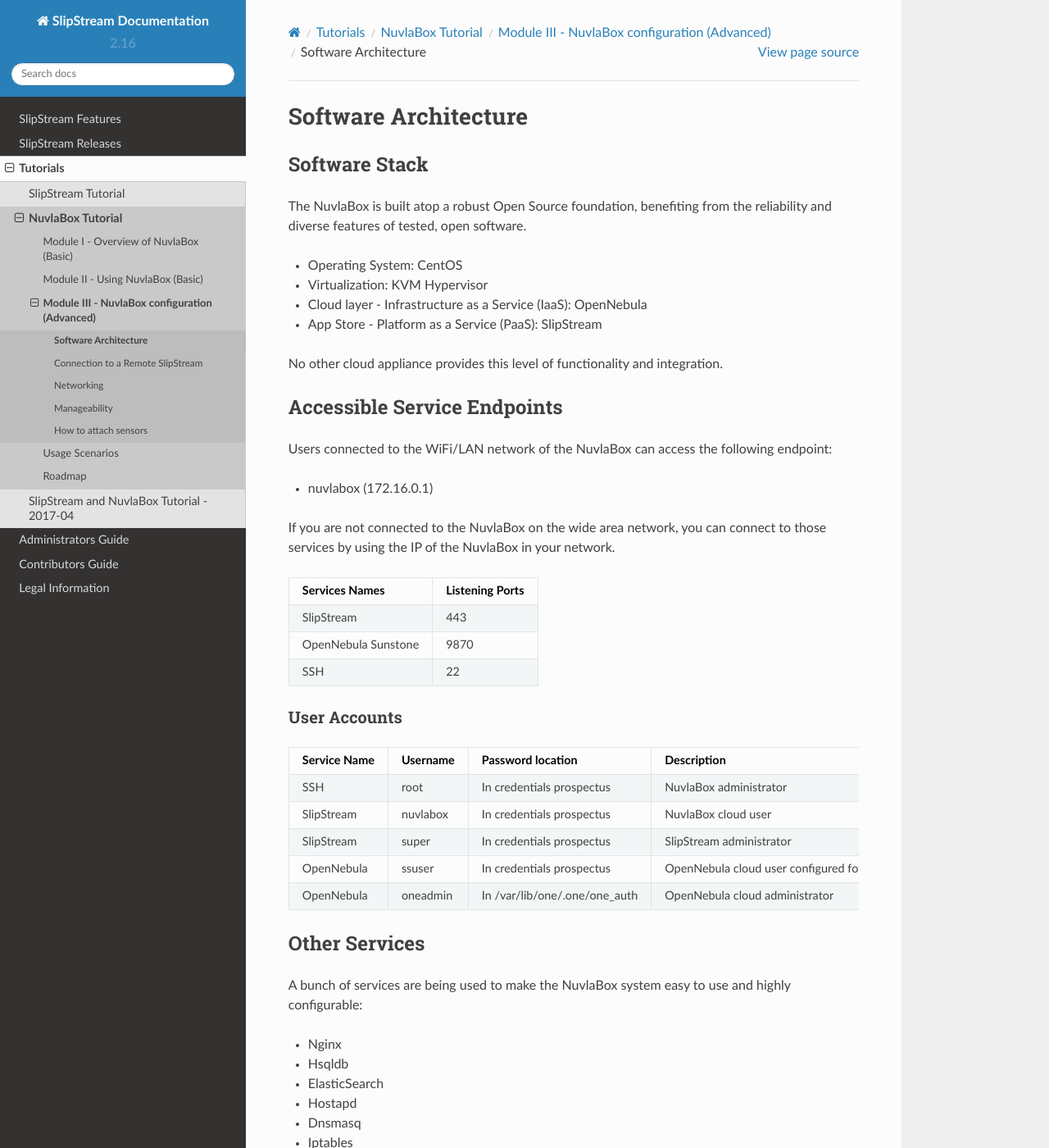
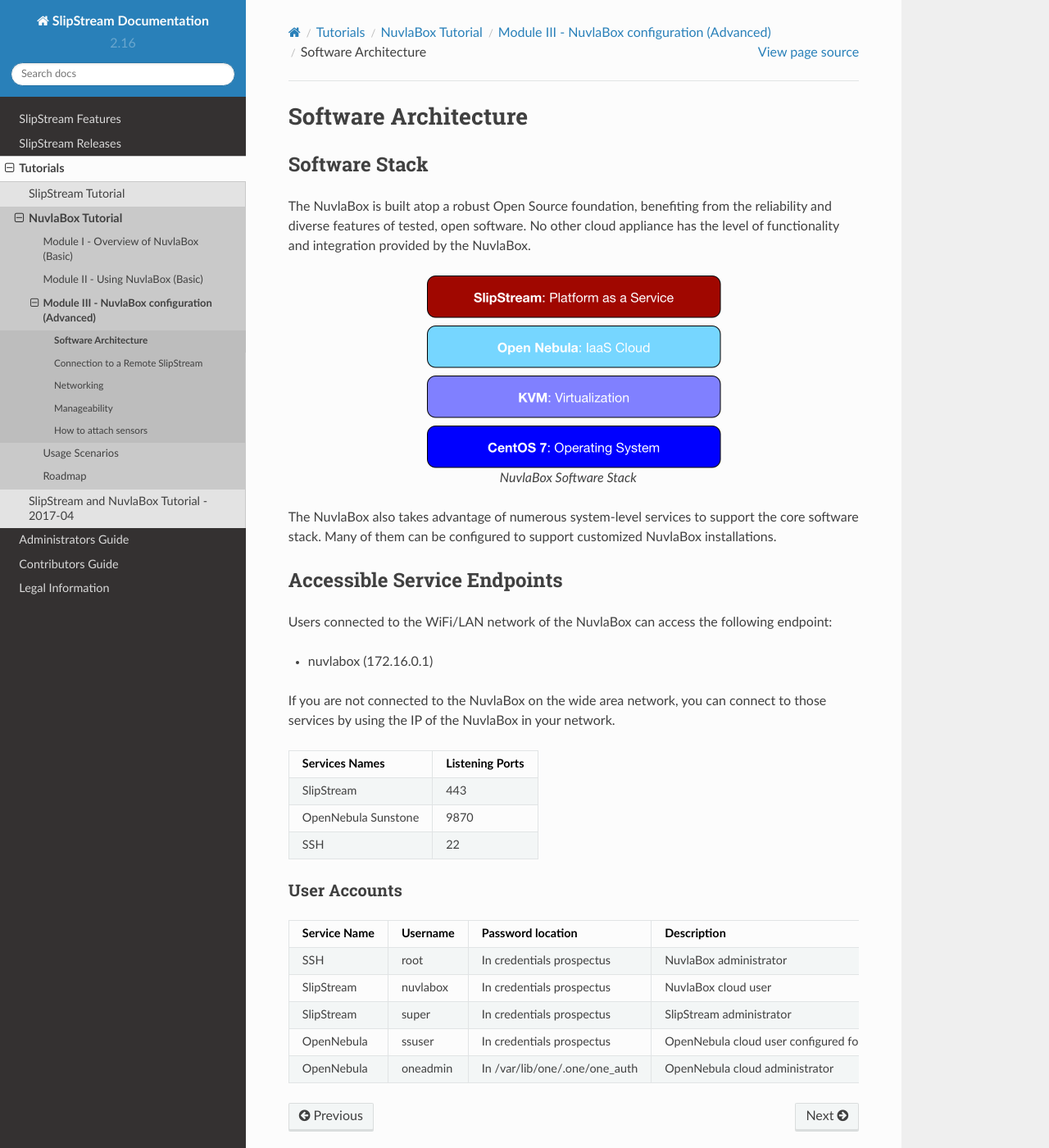
Before and after one commit to slipstream/SlipStreamDocumentation, a Sphinx documentation site: the page built from docs/tutorials/nb/sw-arch.rst, in a window 1280 px wide and 1400 px high. Shown: the whole window at 82% size. Built offline with Sphinx 7.4.7 and the Read the Docs theme 2.0.0, drawn with Linux system fonts in a browser that asks for light colours; some of the changed text lies outside the part shown.

Commit message:
add figure; remove system services

```diff
--- a/docs/tutorials/nb/sw-arch.rst
+++ b/docs/tutorials/nb/sw-arch.rst
@@ -7,14 +7,19 @@
 
 The NuvlaBox is built atop a robust Open Source foundation, benefiting
 from the reliability and diverse features of tested, open software.
+No other cloud appliance has the level of functionality and
+integration provided by the NuvlaBox.
 
-- Operating System: CentOS
-- Virtualization: KVM Hypervisor
-- Cloud layer - Infrastructure as a Service (IaaS): OpenNebula
-- App Store - Platform as a Service (PaaS): SlipStream
+.. figure:: images/nb-sw-stack.png
+   :scale: 50%
+   :alt: NuvlaBox Software Stack
+   :align: center
 
-No other cloud appliance provides this level of functionality and
-integration.
+   NuvlaBox Software Stack
+
+The NuvlaBox also takes advantage of numerous system-level services to
+support the core software stack.  Many of them can be configured to
+support customized NuvlaBox installations.
 
 Accessible Service Endpoints
 ----------------------------
@@ -48,24 +53,3 @@
 OpenNebula    ssuser    In credentials prospectus      OpenNebula cloud user configured for NuvlaBox cloud user
 OpenNebula    oneadmin  In /var/lib/one/.one/one_auth  OpenNebula cloud administrator
 ============  ========  =============================  ========================================================
-
-Other Services
---------------
-
-A bunch of services are being used to make the NuvlaBox system easy to
-use and highly configurable:
-
-- Nginx
-- Hsqldb
-- ElasticSearch
-- Hostapd
-- Dnsmasq
-- Iptables
-- Collectd
-- Graphite
-- Carbon-cache
-- Chrony
-- OverlayFS
-- Watchdog
-- Custom utilities
-- etc.
```
Also changed, not shown: docs/tutorials/nb/images/nb-sw-stack.png (added), 1 other file.
